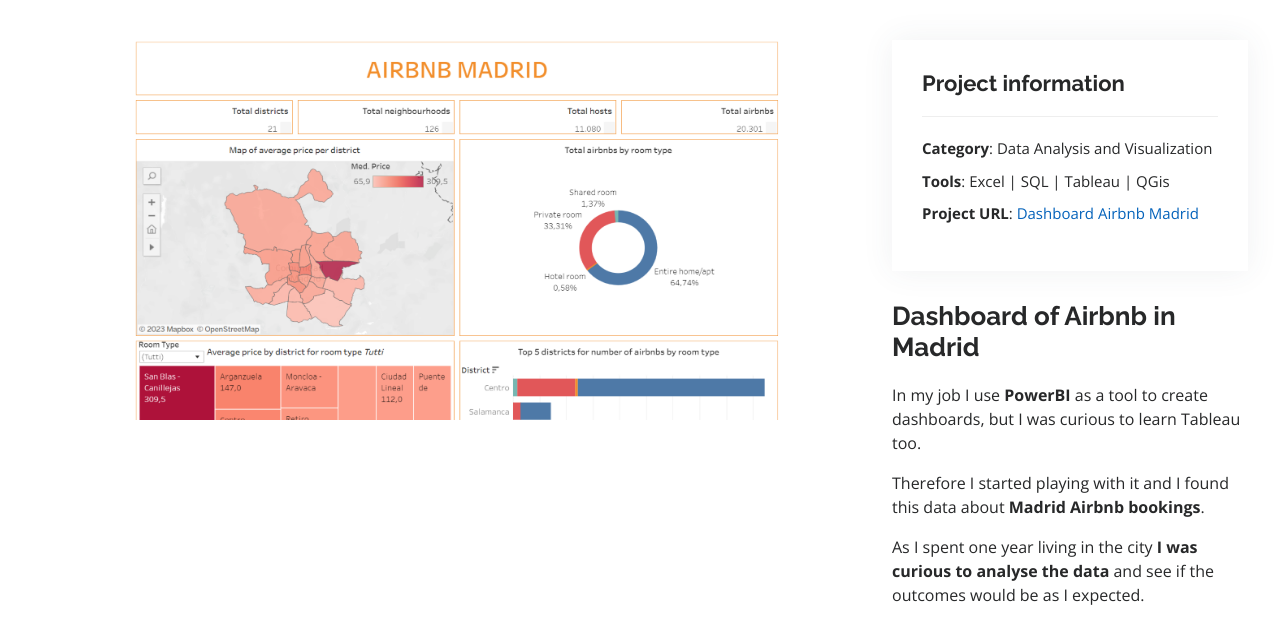
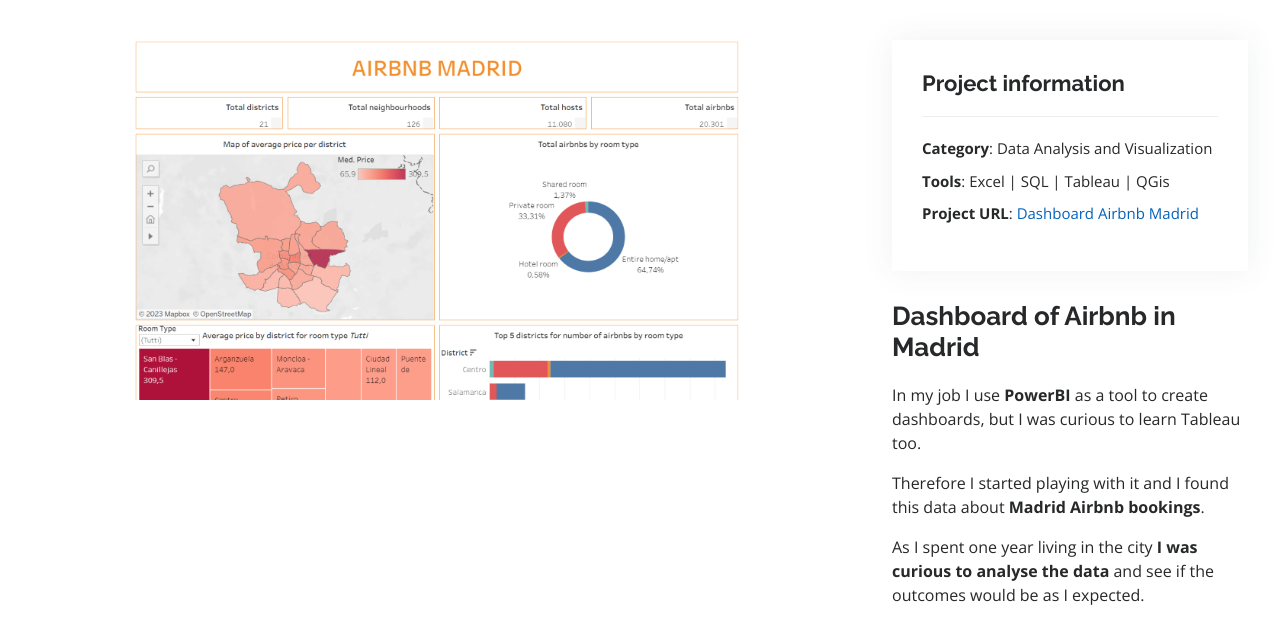
Before and after one commit to beatriceolivari/beatriceolivari.github.io, a plain HTML site: page details-tableau.html in a window 1280 px wide. Drawn offline with nearby package versions, Linux system fonts and the light colour scheme.

Commit message:
Update details-tableau.html

```diff
--- a/details-tableau.html
+++ b/details-tableau.html
@@ -46,7 +46,7 @@
         <div class="row gy-4">
           <div class="col-lg-8">
             <div class="elementor-widget-container">
-              <img src="assets/img/portfolio/tableau.png" alt="Dashboard Airbnb Madrid" width="650" height="380">
+              <img src="assets/img/portfolio/tableau.png" alt="Dashboard Airbnb Madrid" width="610" height="360">
             </div>
           </div>
 
```
